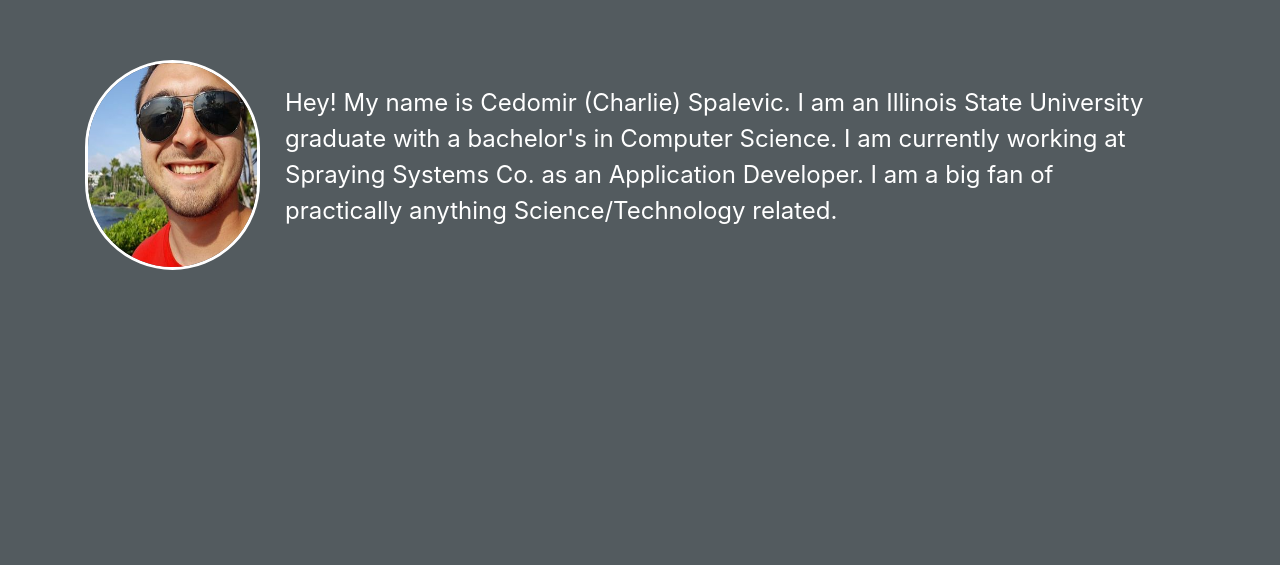
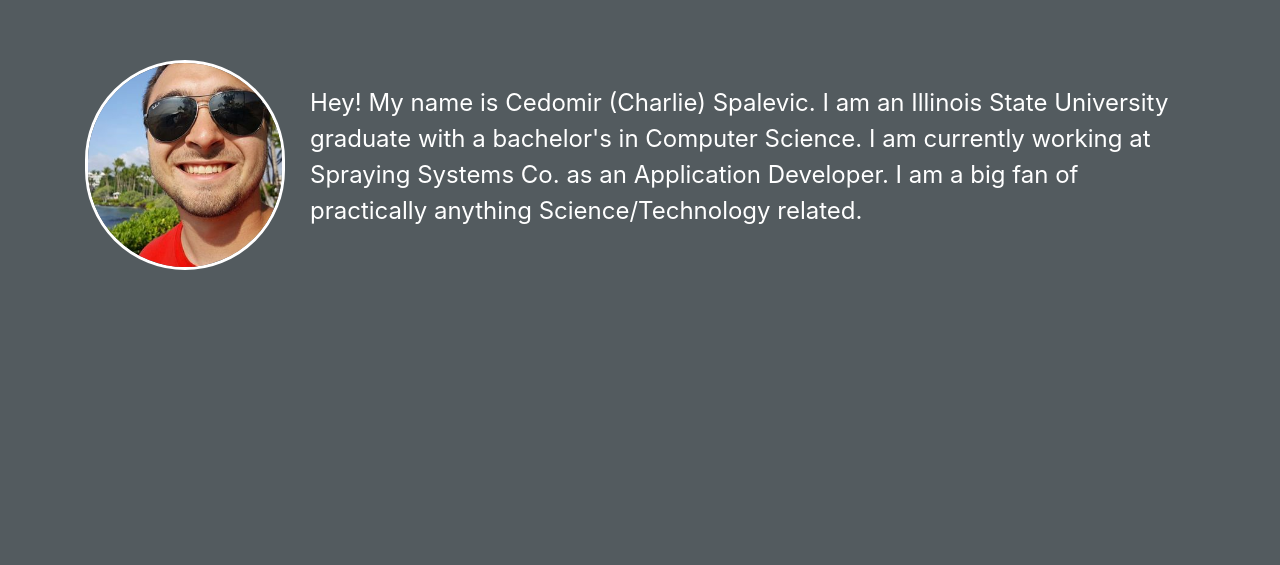
Before and after one commit to cspalevic/cedomir, a React app: page / in a window 1280 px wide. Shown: the part 235-800 px from the top of the page. Built offline with nearby package versions, Linux system fonts and the light colour scheme.

Commit message:
added image alt text, fixed image width

```diff
--- a/src/components/Intro.tsx
+++ b/src/components/Intro.tsx
@@ -1,6 +1,6 @@
 import React from 'react';
 import { Container } from 'react-bootstrap';
-import { myMessage } from 'data/my-message';
+import { myMessage, altText } from 'data/messages';
 
 class Intro extends React.Component {
    render() {
@@ -8,7 +8,7 @@ class Intro extends React.Component {
          <div className="main">
             <Container>
                <div className="intro">
-                  <img src="/stuff/me.jpg" />
+                  <img alt={altText} title={altText} src="/stuff/me.jpg" />
                   <p>{myMessage}</p>
                </div>
             </Container>
--- a/src/data/my-message.ts
+++ b/src/data/messages.ts
@@ -2,3 +2,5 @@ export const myMessage: string =
    "Hey! My name is Cedomir (Charlie) Spalevic. I am an Illinois State University graduate "
    + "with a bachelor's in Computer Science. I am currently working at Spraying Systems Co. "
    + "as an Application Developer. I am a big fan of practically anything Science/Technology related. ";
+
+export const altText: string = 'That\' me in Hawaii';
--- a/src/index.css
+++ b/src/index.css
@@ -75,7 +75,7 @@ footer {
 .intro img {
    border: 3px solid var(--white);
    border-radius: 200px;
-   width: 175px;
+   width: 200px;
 }
 .intro p {
    color: var(--white);
```
Also changed, not shown: package.json (line endings or trailing spaces), src/App.tsx (line endings or trailing spaces), src/index.tsx (line endings or trailing spaces), 1 other file (tests, documents, lock files or other folders).
